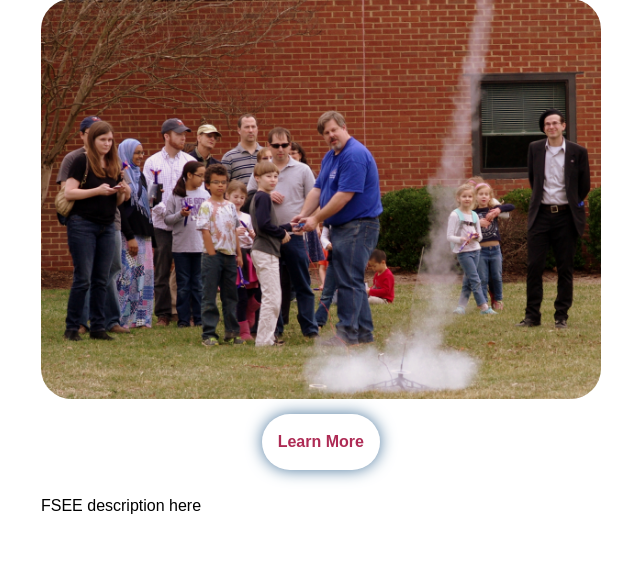
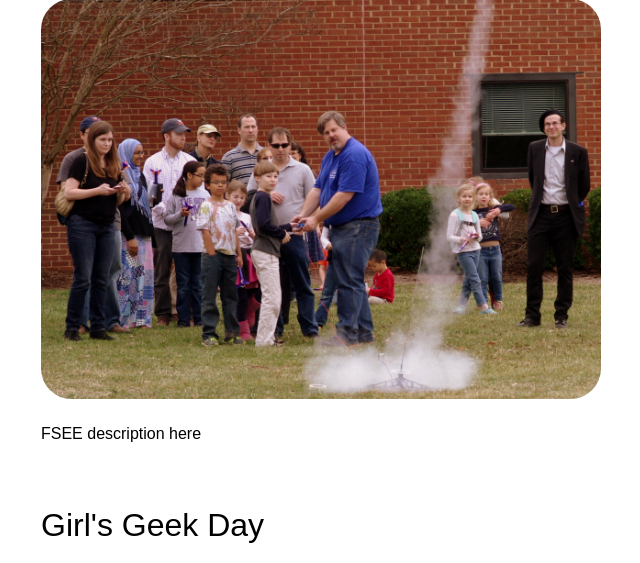
Before and after one commit to alexoxford/pslt-website, a Django app: page /outreach/ in a window 1280 px wide. Shown: the part 300-863 px from the top of the page, without its empty margins (119-759 px from the left). Run offline with Django 3.2, Linux system fonts and the light colour scheme; data comes from the database, SQL or seed files in the repository; some libraries are stand-ins or nearby versions; some web fonts are replaced.

Commit message:
Remove outreach Learn More buttons

```diff
--- a/pslt/templates/pslt/outreach-snippet.html
+++ b/pslt/templates/pslt/outreach-snippet.html
@@ -8,7 +8,7 @@
             <canvas class="gradient rounded"></canvas>
             <br>
             {% with event_url='/outreach/'|addstr:event.url %}
-                <a href="{{ event_url }}" class="outreach-fab fab">Learn More</a>
+                <!--a href="{{ event_url }}" class="outreach-fab fab">Learn More</a-->
             {% endwith %}
         </div>
     {% endwith %}
```
